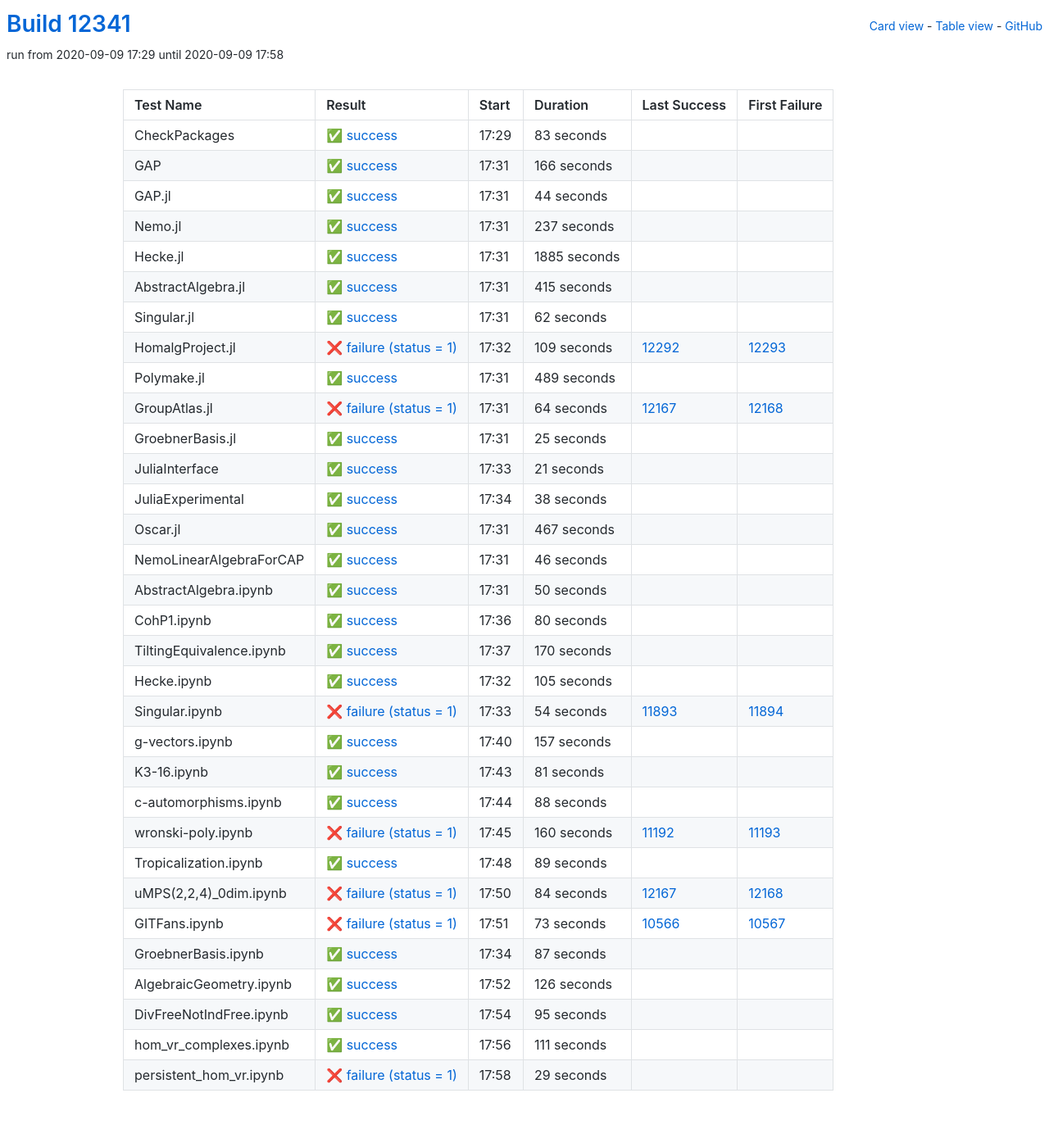
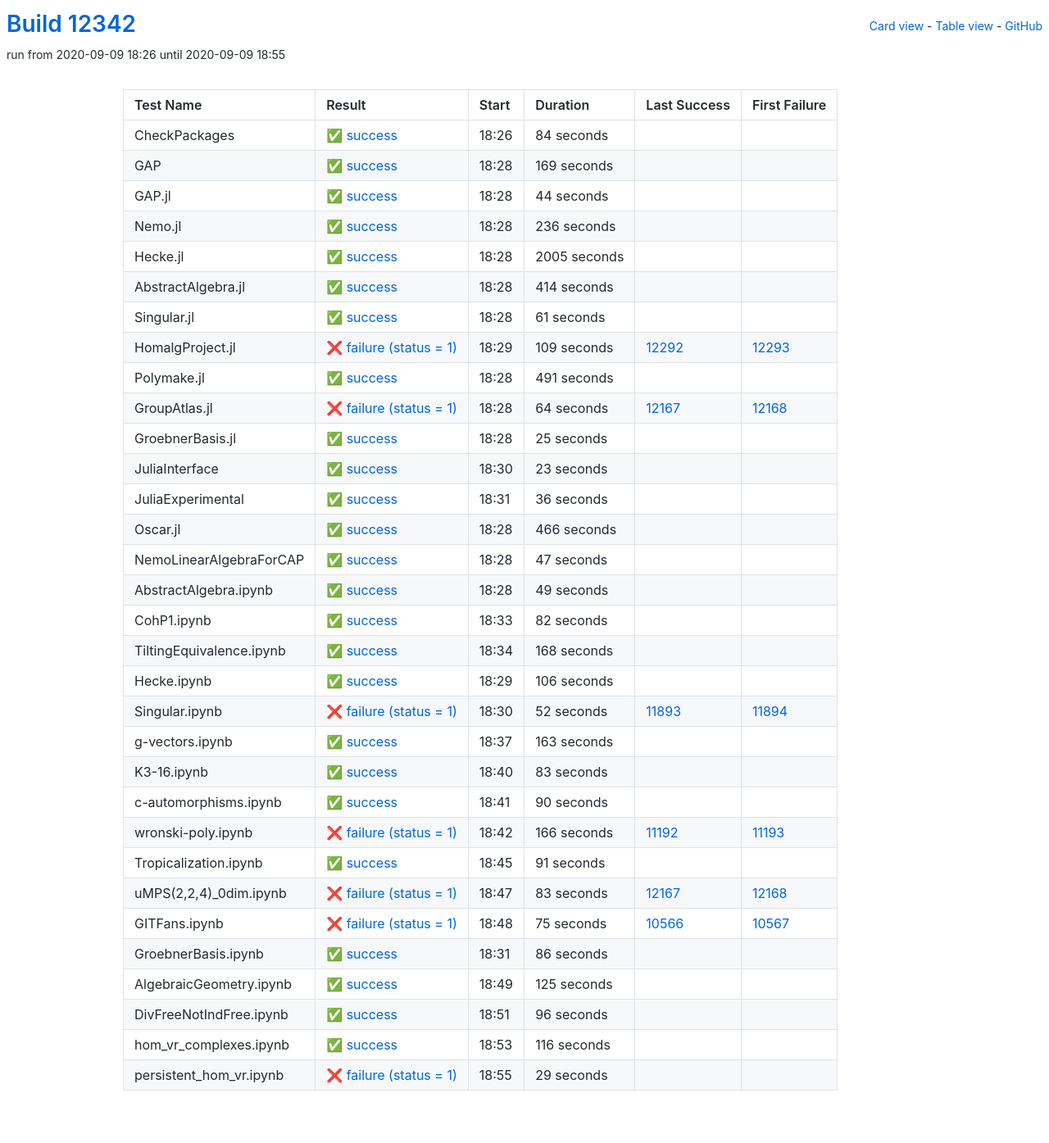
Before and after one commit to oscar-system/oscar-ci-status, a Jekyll site: the page built from table.html, in a window 1280 px wide. Shown: the whole page at 82% size. Built offline with Jekyll 4.4.1, drawn with Linux system fonts in a browser that asks for light colours.

Commit message:
Build #12342

```diff
--- a/_data/ci.yml
+++ b/_data/ci.yml
@@ -1,6 +1,6 @@
 ---
-build: 12341
-build_url: https://oscarci.mathematik.uni-kl.de/job/oscar/12341/
+build: 12342
+build_url: https://oscarci.mathematik.uni-kl.de/job/oscar/12342/
 job: oscar
 organization: oscar-system
 repo: oscar-ci-status
@@ -8,32 +8,32 @@ repourl: https://github.com/oscar-system/oscar-ci-status
 tests:
 - name: CheckPackages
   id: checkpackages
-  log: https://oscarci.mathematik.uni-kl.de/job/oscar/12341/artifact/logs/build-12341/CheckPackages.log
-  start: 2020-09-09 17:29
+  log: https://oscarci.mathematik.uni-kl.de/job/oscar/12342/artifact/logs/build-12342/CheckPackages.log
+  start: 2020-09-09 18:26
   success: true
   exitcode: 0
   status: success
-  duration: 83
+  duration: 84
   last_success: false
   last_success_url:
   first_failure: false
   first_failure_url:
 - name: GAP
   id: gap
-  log: https://oscarci.mathematik.uni-kl.de/job/oscar/12341/artifact/logs/build-12341/GAP.log
-  start: 2020-09-09 17:31
+  log: https://oscarci.mathematik.uni-kl.de/job/oscar/12342/artifact/logs/build-12342/GAP.log
+  start: 2020-09-09 18:28
   success: true
   exitcode: 0
   status: success
-  duration: 166
+  duration: 169
   last_success: false
   last_success_url:
   first_failure: false
   first_failure_url:
 - name: GAP.jl
   id: gap-jl
-  log: https://oscarci.mathematik.uni-kl.de/job/oscar/12341/artifact/logs/build-12341/GAP.jl.log
-  start: 2020-09-09 17:31
+  log: https://oscarci.mathematik.uni-kl.de/job/oscar/12342/artifact/logs/build-12342/GAP.jl.log
+  start: 2020-09-09 18:28
   success: true
   exitcode: 0
   status: success
@@ -44,56 +44,56 @@ tests:
   first_failure_url:
 - name: Nemo.jl
   id: nemo-jl
-  log: https://oscarci.mathematik.uni-kl.de/job/oscar/12341/artifact/logs/build-12341/Nemo.jl.log
-  start: 2020-09-09 17:31
+  log: https://oscarci.mathematik.uni-kl.de/job/oscar/12342/artifact/logs/build-12342/Nemo.jl.log
+  start: 2020-09-09 18:28
   success: true
   exitcode: 0
   status: success
-  duration: 237
+  duration: 236
   last_success: false
   last_success_url:
   first_failure: false
   first_failure_url:
 - name: Hecke.jl
   id: hecke-jl
-  log: https://oscarci.mathematik.uni-kl.de/job/oscar/12341/artifact/logs/build-12341/Hecke.jl.log
-  start: 2020-09-09 17:31
+  log: https://oscarci.mathematik.uni-kl.de/job/oscar/12342/artifact/logs/build-12342/Hecke.jl.log
+  start: 2020-09-09 18:28
   success: true
   exitcode: 0
   status: success
-  duration: 1885
+  duration: 2005
   last_success: false
   last_success_url:
   first_failure: false
   first_failure_url:
 - name: AbstractAlgebra.jl
   id: abstractalgebra-jl
-  log: https://oscarci.mathematik.uni-kl.de/job/oscar/12341/artifact/logs/build-12341/AbstractAlgebra.jl.log
-  start: 2020-09-09 17:31
+  log: https://oscarci.mathematik.uni-kl.de/job/oscar/12342/artifact/logs/build-12342/AbstractAlgebra.jl.log
+  start: 2020-09-09 18:28
   success: true
   exitcode: 0
   status: success
-  duration: 415
+  duration: 414
   last_success: false
   last_success_url:
   first_failure: false
   first_failure_url:
 - name: Singular.jl
   id: singular-jl
-  log: https://oscarci.mathematik.uni-kl.de/job/oscar/12341/artifact/logs/build-12341/Singular.jl.log
-  start: 2020-09-09 17:31
+  log: https://oscarci.mathematik.uni-kl.de/job/oscar/12342/artifact/logs/build-12342/Singular.jl.log
+  start: 2020-09-09 18:28
   success: true
   exitcode: 0
   status: success
-  duration: 62
+  duration: 61
   last_success: false
   last_success_url:
   first_failure: false
   first_failure_url:
 - name: HomalgProject.jl
   id: homalgproject-jl
-  log: https://oscarci.mathematik.uni-kl.de/job/oscar/12341/artifact/logs/build-12341/HomalgProject.jl.log
-  start: 2020-09-09 17:32
+  log: https://oscarci.mathematik.uni-kl.de/job/oscar/12342/artifact/logs/build-12342/HomalgProject.jl.log
+  start: 2020-09-09 18:29
   success: false
   exitcode: 1
   status: failure
@@ -104,20 +104,20 @@ tests:
   first_failure_url: https://oscarci.mathematik.uni-kl.de/job/oscar/12293/
 - name: Polymake.jl
   id: polymake-jl
-  log: https://oscarci.mathematik.uni-kl.de/job/oscar/12341/artifact/logs/build-12341/Polymake.jl.log
-  start: 2020-09-09 17:31
+  log: https://oscarci.mathematik.uni-kl.de/job/oscar/12342/artifact/logs/build-12342/Polymake.jl.log
+  start: 2020-09-09 18:28
   success: true
   exitcode: 0
   status: success
-  duration: 489
+  duration: 491
   last_success: false
   last_success_url:
   first_failure: false
   first_failure_url:
 - name: GroupAtlas.jl
   id: groupatlas-jl
-  log: https://oscarci.mathematik.uni-kl.de/job/oscar/12341/artifact/logs/build-12341/GroupAtlas.jl.log
-  start: 2020-09-09 17:31
+  log: https://oscarci.mathematik.uni-kl.de/job/oscar/12342/artifact/logs/build-12342/GroupAtlas.jl.log
+  start: 2020-09-09 18:28
   success: false
   exitcode: 1
   status: failure
@@ -128,8 +128,8 @@ tests:
   first_failure_url: https://oscarci.mathematik.uni-kl.de/job/oscar/12168/
 - name: GroebnerBasis.jl
   id: groebnerbasis-jl
-  log: https://oscarci.mathematik.uni-kl.de/job/oscar/12341/artifact/logs/build-12341/GroebnerBasis.jl.log
-  start: 2020-09-09 17:31
+  log: https://oscarci.mathematik.uni-kl.de/job/oscar/12342/artifact/logs/build-12342/GroebnerBasis.jl.log
+  start: 2020-09-09 18:28
   success: true
   exitcode: 0
   status: success
@@ -140,248 +140,248 @@ tests:
   first_failure_url:
 - name: JuliaInterface
   id: juliainterface
-  log: https://oscarci.mathematik.uni-kl.de/job/oscar/12341/artifact/logs/build-12341/JuliaInterface.log
-  start: 2020-09-09 17:33
+  log: https://oscarci.mathematik.uni-kl.de/job/oscar/12342/artifact/logs/build-12342/JuliaInterface.log
+  start: 2020-09-09 18:30
   success: true
   exitcode: 0
   status: success
-  duration: 21
+  duration: 23
   last_success: false
   last_success_url:
   first_failure: false
   first_failure_url:
 - name: JuliaExperimental
   id: juliaexperimental
-  log: https://oscarci.mathematik.uni-kl.de/job/oscar/12341/artifact/logs/build-12341/JuliaExperimental.log
-  start: 2020-09-09 17:34
+  log: https://oscarci.mathematik.uni-kl.de/job/oscar/12342/artifact/logs/build-12342/JuliaExperimental.log
+  start: 2020-09-09 18:31
   success: true
   exitcode: 0
   status: success
-  duration: 38
+  duration: 36
   last_success: false
   last_success_url:
   first_failure: false
   first_failure_url:
 - name: Oscar.jl
   id: oscar-jl
-  log: https://oscarci.mathematik.uni-kl.de/job/oscar/12341/artifact/logs/build-12341/Oscar.jl.log
-  start: 2020-09-09 17:31
+  log: https://oscarci.mathematik.uni-kl.de/job/oscar/12342/artifact/logs/build-12342/Oscar.jl.log
+  start: 2020-09-09 18:28
   success: true
   exitcode: 0
   status: success
-  duration: 467
+  duration: 466
   last_success: false
   last_success_url:
   first_failure: false
   first_failure_url:
 - name: NemoLinearAlgebraForCAP
   id: nemolinearalgebraforcap
-  log: https://oscarci.mathematik.uni-kl.de/job/oscar/12341/artifact/logs/build-12341/NemoLinearAlgebraForCAP.log
-  start: 2020-09-09 17:31
+  log: https://oscarci.mathematik.uni-kl.de/job/oscar/12342/artifact/logs/build-12342/NemoLinearAlgebraForCAP.log
+  start: 2020-09-09 18:28
   success: true
   exitcode: 0
   status: success
-  duration: 46
+  duration: 47
   last_success: false
   last_success_url:
   first_failure: false
   first_failure_url:
 - name: AbstractAlgebra.ipynb
   id: abstractalgebra-ipynb
-  log: https://oscarci.mathematik.uni-kl.de/job/oscar/12341/artifact/logs/build-12341/AbstractAlgebra.ipynb.log
-  start: 2020-09-09 17:31
+  log: https://oscarci.mathematik.uni-kl.de/job/oscar/12342/artifact/logs/build-12342/AbstractAlgebra.ipynb.log
+  start: 2020-09-09 18:28
   success: true
   exitcode: 0
   status: success
-  duration: 50
+  duration: 49
   last_success: false
   last_success_url:
   first_failure: false
   first_failure_url:
 - name: CohP1.ipynb
   id: cohp1-ipynb
-  log: https://oscarci.mathematik.uni-kl.de/job/oscar/12341/artifact/logs/build-12341/CohP1.ipynb.log
-  start: 2020-09-09 17:36
+  log: https://oscarci.mathematik.uni-kl.de/job/oscar/12342/artifact/logs/build-12342/CohP1.ipynb.log
+  start: 2020-09-09 18:33
   success: true
   exitcode: 0
   status: success
-  duration: 80
+  duration: 82
   last_success: false
   last_success_url:
   first_failure: false
   first_failure_url:
 - name: TiltingEquivalence.ipynb
   id: tiltingequivalence-ipynb
-  log: https://oscarci.mathematik.uni-kl.de/job/oscar/12341/artifact/logs/build-12341/TiltingEquivalence.ipynb.log
-  start: 2020-09-09 17:37
+  log: https://oscarci.mathematik.uni-kl.de/job/oscar/12342/artifact/logs/build-12342/TiltingEquivalence.ipynb.log
+  start: 2020-09-09 18:34
   success: true
   exitcode: 0
   status: success
-  duration: 170
+  duration: 168
   last_success: false
   last_success_url:
   first_failure: false
   first_failure_url:
 - name: Hecke.ipynb
   id: hecke-ipynb
-  log: https://oscarci.mathematik.uni-kl.de/job/oscar/12341/artifact/logs/build-12341/Hecke.ipynb.log
-  start: 2020-09-09 17:32
+  log: https://oscarci.mathematik.uni-kl.de/job/oscar/12342/artifact/logs/build-12342/Hecke.ipynb.log
+  start: 2020-09-09 18:29
   success: true
   exitcode: 0
   status: success
-  duration: 105
+  duration: 106
   last_success: false
   last_success_url:
   first_failure: false
   first_failure_url:
 - name: Singular.ipynb
   id: singular-ipynb
-  log: https://oscarci.mathematik.uni-kl.de/job/oscar/12341/artifact/logs/build-12341/Singular.ipynb.log
-  start: 2020-09-09 17:33
+  log: https://oscarci.mathematik.uni-kl.de/job/oscar/12342/artifact/logs/build-12342/Singular.ipynb.log
+  start: 2020-09-09 18:30
   success: false
   exitcode: 1
   status: failure
-  duration: 54
+  duration: 52
   last_success: 11893
   last_success_url: https://oscarci.mathematik.uni-kl.de/job/oscar/11893/
   first_failure: 11894
   first_failure_url: https://oscarci.mathematik.uni-kl.de/job/oscar/11894/
 - name: g-vectors.ipynb
   id: g-vectors-ipynb
-  log: https://oscarci.mathematik.uni-kl.de/job/oscar/12341/artifact/logs/build-12341/g-vectors.ipynb.log
-  start: 2020-09-09 17:40
+  log: https://oscarci.mathematik.uni-kl.de/job/oscar/12342/artifact/logs/build-12342/g-vectors.ipynb.log
+  start: 2020-09-09 18:37
   success: true
   exitcode: 0
   status: success
-  duration: 157
+  duration: 163
   last_success: false
   last_success_url:
   first_failure: false
   first_failure_url:
 - name: K3-16.ipynb
   id: k3-16-ipynb
-  log: https://oscarci.mathematik.uni-kl.de/job/oscar/12341/artifact/logs/build-12341/K3-16.ipynb.log
-  start: 2020-09-09 17:43
+  log: https://oscarci.mathematik.uni-kl.de/job/oscar/12342/artifact/logs/build-12342/K3-16.ipynb.log
+  start: 2020-09-09 18:40
   success: true
   exitcode: 0
   status: success
-  duration: 81
+  duration: 83
   last_success: false
   last_success_url:
   first_failure: false
   first_failure_url:
 - name: c-automorphisms.ipynb
   id: c-automorphisms-ipynb
-  log: https://oscarci.mathematik.uni-kl.de/job/oscar/12341/artifact/logs/build-12341/c-automorphisms.ipynb.log
-  start: 2020-09-09 17:44
+  log: https://oscarci.mathematik.uni-kl.de/job/oscar/12342/artifact/logs/build-12342/c-automorphisms.ipynb.log
+  start: 2020-09-09 18:41
   success: true
   exitcode: 0
   status: success
-  duration: 88
+  duration: 90
   last_success: false
   last_success_url:
   first_failure: false
   first_failure_url:
 - name: wronski-poly.ipynb
   id: wronski-poly-ipynb
-  log: https://oscarci.mathematik.uni-kl.de/job/oscar/12341/artifact/logs/build-12341/wronski-poly.ipynb.log
-  start: 2020-09-09 17:45
+  log: https://oscarci.mathematik.uni-kl.de/job/oscar/12342/artifact/logs/build-12342/wronski-poly.ipynb.log
+  start: 2020-09-09 18:42
   success: false
   exitcode: 1
   status: failure
-  duration: 160
+  duration: 166
   last_success: 11192
   last_success_url: https://oscarci.mathematik.uni-kl.de/job/oscar/11192/
   first_failure: 11193
   first_failure_url: https://oscarci.mathematik.uni-kl.de/job/oscar/11193/
 - name: Tropicalization.ipynb
   id: tropicalization-ipynb
-  log: https://oscarci.mathematik.uni-kl.de/job/oscar/12341/artifact/logs/build-12341/Tropicalization.ipynb.log
-  start: 2020-09-09 17:48
+  log: https://oscarci.mathematik.uni-kl.de/job/oscar/12342/artifact/logs/build-12342/Tropicalization.ipynb.log
+  start: 2020-09-09 18:45
   success: true
   exitcode: 0
   status: success
-  duration: 89
+  duration: 91
   last_success: false
   last_success_url:
   first_failure: false
   first_failure_url:
 - name: uMPS(2,2,4)_0dim.ipynb
   id: umps-2-2-4-0dim-ipynb
-  log: https://oscarci.mathematik.uni-kl.de/job/oscar/12341/artifact/logs/build-12341/uMPS-2-2-4-_0dim.ipynb.log
-  start: 2020-09-09 17:50
+  log: https://oscarci.mathematik.uni-kl.de/job/oscar/12342/artifact/logs/build-12342/uMPS-2-2-4-_0dim.ipynb.log
+  start: 2020-09-09 18:47
   success: false
   exitcode: 1
   status: failure
-  duration: 84
+  duration: 83
   last_success: 12167
   last_success_url: https://oscarci.mathematik.uni-kl.de/job/oscar/12167/
   first_failure: 12168
   first_failure_url: https://oscarci.mathematik.uni-kl.de/job/oscar/12168/
 - name: GITFans.ipynb
   id: gitfans-ipynb
-  log: https://oscarci.mathematik.uni-kl.de/job/oscar/12341/artifact/logs/build-12341/GITFans.ipynb.log
-  start: 2020-09-09 17:51
+  log: https://oscarci.mathematik.uni-kl.de/job/oscar/12342/artifact/logs/build-12342/GITFans.ipynb.log
+  start: 2020-09-09 18:48
   success: false
   exitcode: 1
   status: failure
-  duration: 73
+  duration: 75
   last_success: 10566
   last_success_url: https://oscarci.mathematik.uni-kl.de/job/oscar/10566/
   first_failure: 10567
   first_failure_url: https://oscarci.mathematik.uni-kl.de/job/oscar/10567/
 - name: GroebnerBasis.ipynb
   id: groebnerbasis-ipynb
-  log: https://oscarci.mathematik.uni-kl.de/job/oscar/12341/artifact/logs/build-12341/GroebnerBasis.ipynb.log
-  start: 2020-09-09 17:34
+  log: https://oscarci.mathematik.uni-kl.de/job/oscar/12342/artifact/logs/build-12342/GroebnerBasis.ipynb.log
+  start: 2020-09-09 18:31
   success: true
   exitcode: 0
   status: success
-  duration: 87
+  duration: 86
   last_success: false
   last_success_url:
   first_failure: false
   first_failure_url:
 - name: AlgebraicGeometry.ipynb
   id: algebraicgeometry-ipynb
-  log: https://oscarci.mathematik.uni-kl.de/job/oscar/12341/artifact/logs/build-12341/AlgebraicGeometry.ipynb.log
-  start: 2020-09-09 17:52
+  log: https://oscarci.mathematik.uni-kl.de/job/oscar/12342/artifact/logs/build-12342/AlgebraicGeometry.ipynb.log
+  start: 2020-09-09 18:49
   success: true
   exitcode: 0
   status: success
-  duration: 126
+  duration: 125
   last_success: false
   last_success_url:
   first_failure: false
   first_failure_url:
 - name: DivFreeNotIndFree.ipynb
   id: divfreenotindfree-ipynb
-  log: https://oscarci.mathematik.uni-kl.de/job/oscar/12341/artifact/logs/build-12341/DivFreeNotIndFree.ipynb.log
-  start: 2020-09-09 17:54
+  log: https://oscarci.mathematik.uni-kl.de/job/oscar/12342/artifact/logs/build-12342/DivFreeNotIndFree.ipynb.log
+  start: 2020-09-09 18:51
   success: true
   exitcode: 0
   status: success
-  duration: 95
+  duration: 96
   last_success: false
   last_success_url:
   first_failure: false
   first_failure_url:
 - name: hom_vr_complexes.ipynb
   id: hom-vr-complexes-ipynb
-  log: https://oscarci.mathematik.uni-kl.de/job/oscar/12341/artifact/logs/build-12341/hom_vr_complexes.ipynb.log
-  start: 2020-09-09 17:56
+  log: https://oscarci.mathematik.uni-kl.de/job/oscar/12342/artifact/logs/build-12342/hom_vr_complexes.ipynb.log
+  start: 2020-09-09 18:53
   success: true
   exitcode: 0
   status: success
-  duration: 111
+  duration: 116
   last_success: false
   last_success_url:
   first_failure: false
   first_failure_url:
 - name: persistent_hom_vr.ipynb
   id: persistent-hom-vr-ipynb
-  log: https://oscarci.mathematik.uni-kl.de/job/oscar/12341/artifact/logs/build-12341/persistent_hom_vr.ipynb.log
-  start: 2020-09-09 17:58
+  log: https://oscarci.mathematik.uni-kl.de/job/oscar/12342/artifact/logs/build-12342/persistent_hom_vr.ipynb.log
+  start: 2020-09-09 18:55
   success: false
   exitcode: 1
   status: failure
```
Also changed, not shown: README.md.
